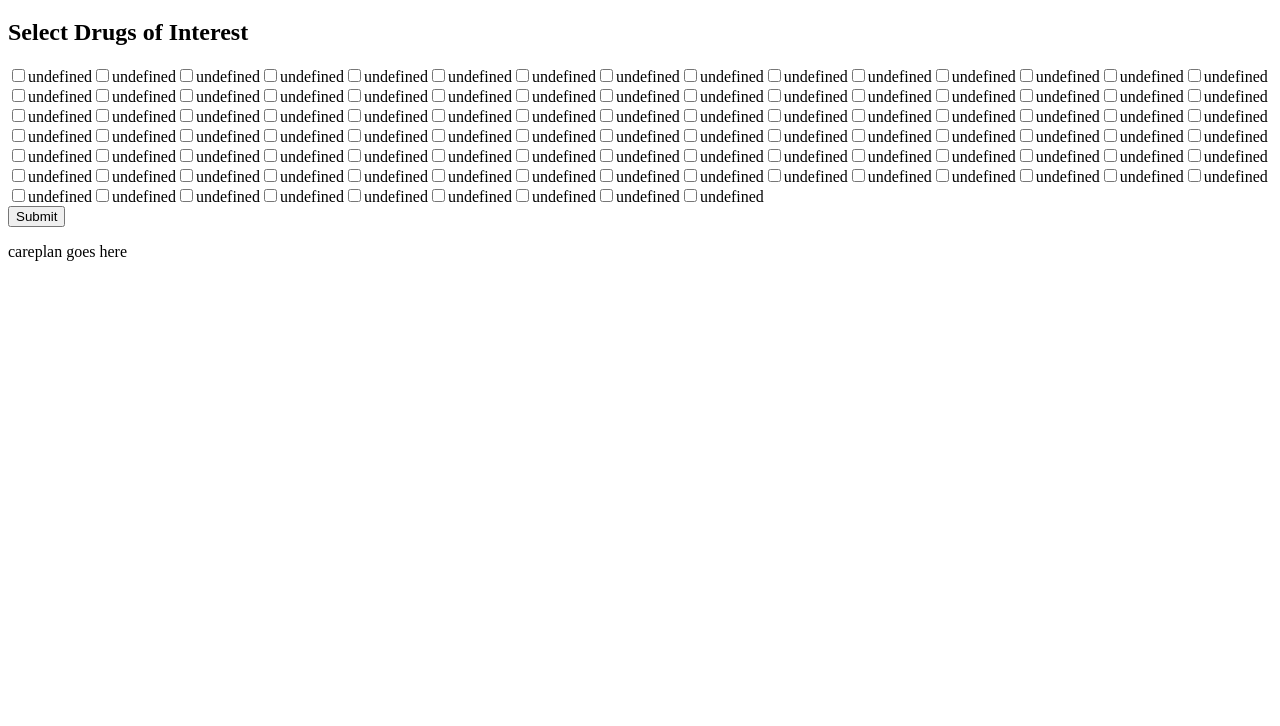
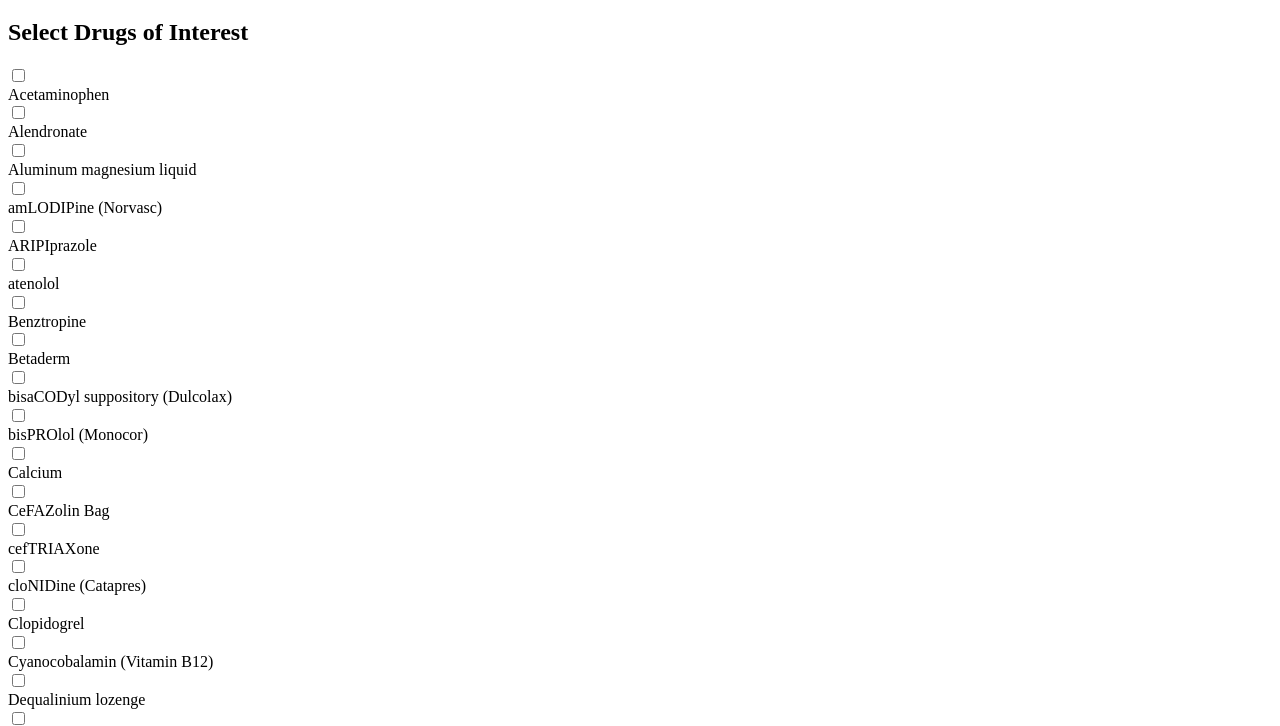
Before and after one commit to kdavina/healthcare-fiesta, a website: page index.html in a window 1280 px wide. Shown: the part 61-787 px from the top of the page. Drawn offline with nearby package versions, Linux system fonts and the light colour scheme.

Commit message:
vertically align checkboxes and populate drug generic names

```diff
--- a/Drug-List.csv
+++ b/Drug-List.csv
@@ -1,4 +1,4 @@
-Generic name,Dose,Safe dose,Class,Most common use,Mechanism of action,Adverse reactions,Contraindications,Nursing implications,Patient teaching
+GenericName,Dose,Safe dose,Class,Most common use,Mechanism of action,Adverse reactions,Contraindications,Nursing implications,Patient teaching
 Acetaminophen,,650mg 4-6 hr max 4000mg/day,non opiod analgesic,reduce fever and pain,believed to be bc of descending serotonergic inhibitory pathways in CNS,hepatotoxicity,,"**monitor liver enzymes, check previously given doses ",
 Alendronate,,70mg once weekly,bisphosphonate derivative,"osteopororis,paget disease ","bisphosphonate inhibits bone resoprtion via actions on osteoclasts or on osteoclast precusors; decresae the rate of bone resorption, leading to an indirect incrase in bone mineral density. Note: For Paget disease whic is characterized by disordered resorption and formation of bone, inhibition leads to an indirect decrease in bone formation, but newly formed bone is more normal in architecture.","Atypical femur fractures, GI mucosal irritation, hypocalcemia, osteonecrosis of jaw","Renal insufficiency with CrCl<35mL/min, hypocalcemia, abnormalities of esophagus which delay esophageal emptying, inability to stand or sit upright for atleast 30 minutes, increased risk of aspiration","check monitored labs, teach adminstration, change lifestyle for optimized bone grwoth, report pain, good oral hygiene and dental exams",
 Aluminum magnesium liquid,,,,,,,,,
--- a/index.html
+++ b/index.html
@@ -2,6 +2,18 @@
 <html>
     <head>
         <script src="https://d3js.org/d3.v4.min.js"></script>
+        <style>
+
+            input[type=checkbox] {
+                vertical-align: middle;
+                position: relative;
+                bottom: 1px;
+            }
+
+            label {
+                display: block;
+            }
+        </style>
     </head>
     <body>
 
--- a/utils.js
+++ b/utils.js
@@ -1,7 +1,8 @@
 function homepageSetup(){
     d3.csv("Drug-List.csv").get(
         function(data){
-            createCheckboxes(data.map(data => data.DrugName)) // mapping: https://stackoverflow.com/questions/19590865/from-an-array-of-objects-extract-value-of-a-property-as-array
+            console.log(data)
+            createCheckboxes(data.map(data => data.GenericName)) // mapping: https://stackoverflow.com/questions/19590865/from-an-array-of-objects-extract-value-of-a-property-as-array
     })
 }
 
```
